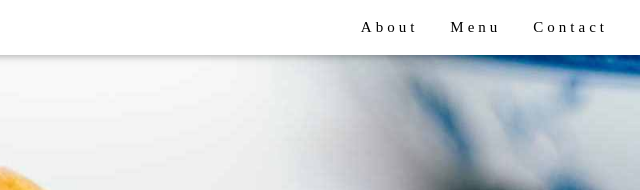
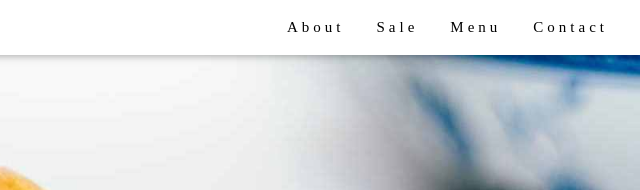
Before and after one commit to KleberAlbuquerque/mywebsite, a plain HTML site: page index.html in a window 1280 px wide. Shown: the top 190 px of the page, 640-1280 px from the left. Drawn offline with nearby package versions, Linux system fonts and the light colour scheme.

Commit message:
Adicionado novo menu sale

```diff
--- a/index.html
+++ b/index.html
@@ -22,6 +22,7 @@ h1, h2, h3, h4, h5, h6 {
     <!-- Right-sided navbar links. Hide them on small screens -->
     <div class="w3-right w3-hide-small">
       <a href="#about" class="w3-bar-item w3-button">About</a>
+      <a href="#sale" class="w3-bar-item w3-button">Sale</a>
       <a href="#menu" class="w3-bar-item w3-button">Menu</a>
       <a href="#contact" class="w3-bar-item w3-button">Contact</a>
     </div>
```
